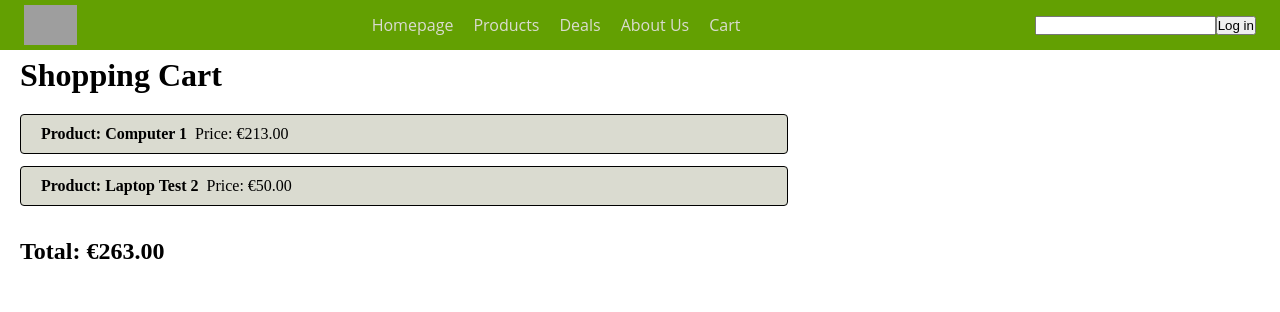
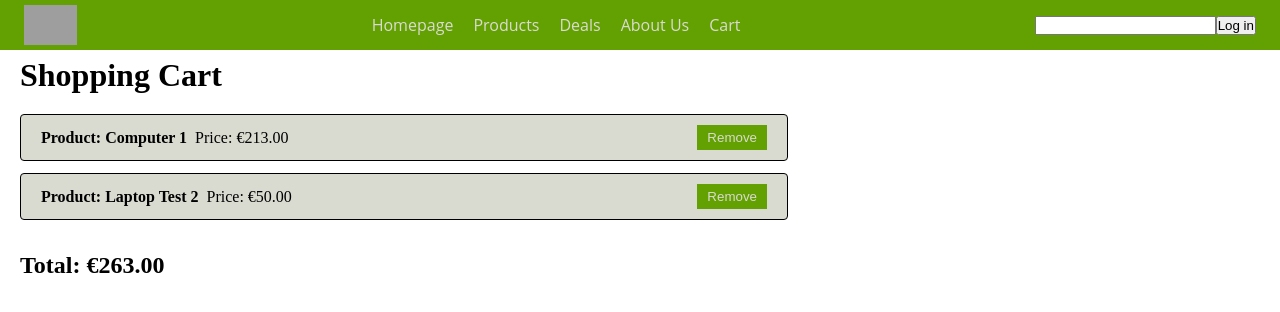
Before and after one commit to taktsoft-campus-talents/koala-shop-web, a React (Vite) app: page /cart in a window 1280 px wide. Shown: the top 312 px of the page. Built offline with nearby package versions, Linux system fonts and the light colour scheme; grey boxes are pictures that could not be loaded.

Commit message:
add remove from cart button at Cart page

```diff
--- a/src/context/CartContext.jsx
+++ b/src/context/CartContext.jsx
@@ -3,9 +3,6 @@ import { createContext, useState } from "react";
 export const CartContext = createContext();
 
 export const CartProvider = ({ children }) => {
-  // I propose to have a single context for all global values
-  // like user login data, special offers, cart, etc
-
   const [cartItems, setCartItems] = useState([
     { id: 2, title: "Computer 1", price: 21300, quantity: 5 },
     { id: 3, title: "Laptop Test 2", price: 5000, quantity: 1 },
--- a/src/pages/Cart.css
+++ b/src/pages/Cart.css
@@ -32,6 +32,8 @@
   border: none;
   padding: 5px 10px;
   cursor: pointer;
+
+  margin-left: auto;
 }
 
 .cart-item button:hover {
--- a/src/pages/Cart.jsx
+++ b/src/pages/Cart.jsx
@@ -4,7 +4,7 @@ import { formatPrice } from "../utils/utils";
 import "./Cart.css";
 
 export function Cart() {
-  const { cartItems, totalPrice } = useContext(CartContext);
+  const { cartItems, totalPrice, removeFromCart } = useContext(CartContext);
   return (
     <>
       <div className="cart-page">
@@ -18,6 +18,9 @@ export function Cart() {
                 <li key={item.id} className="cart-item">
                   <h4>Product: {item.title}</h4>
                   <p>Price: {formatPrice(item.price)}</p>
+                  <button onClick={() => removeFromCart(item.id)}>
+                    Remove
+                  </button>
                 </li>
               ))}
             </ul>
```
